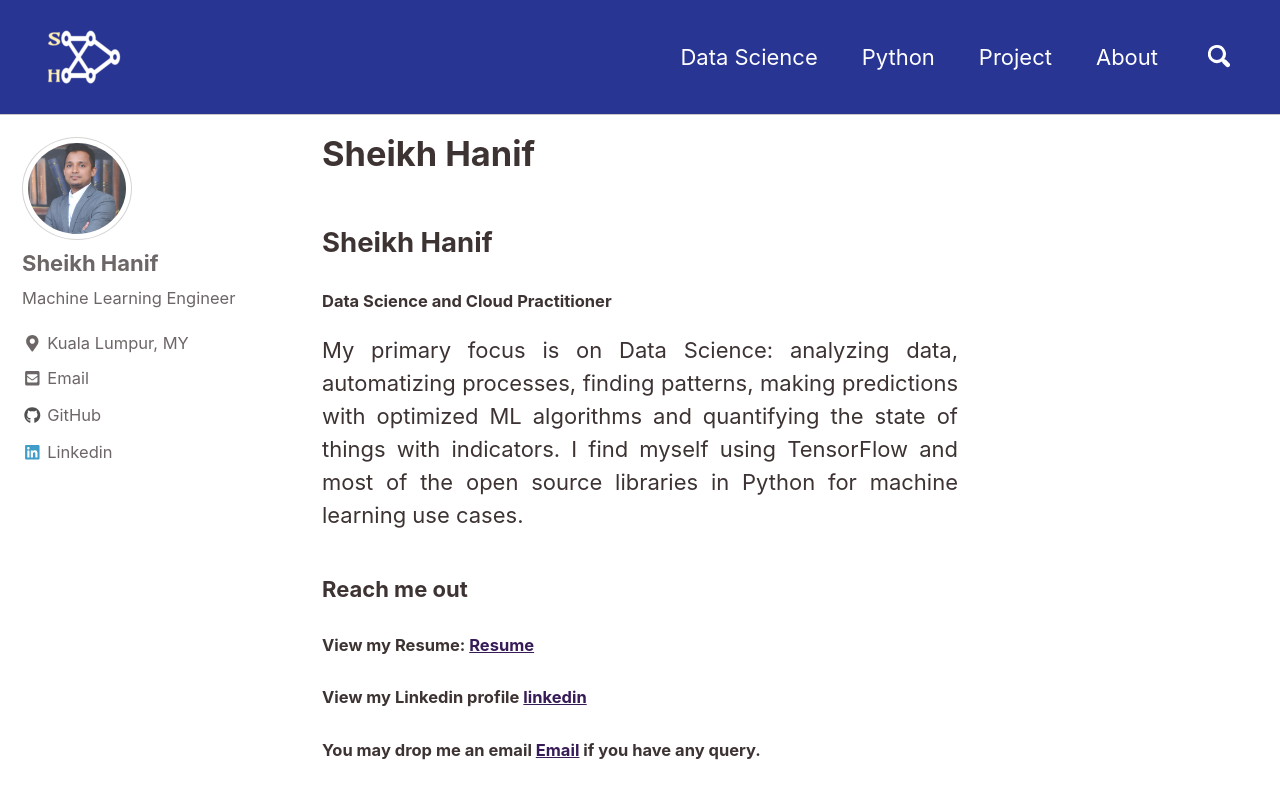
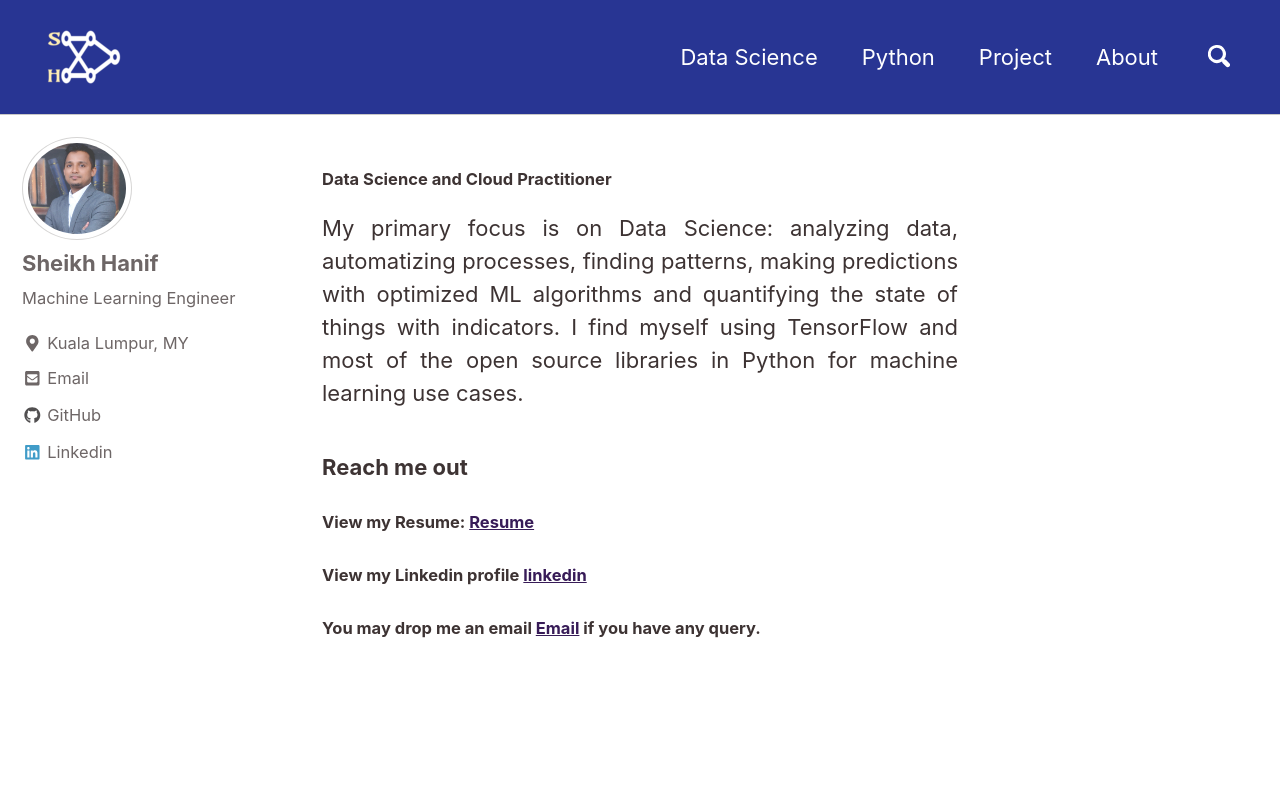
Before and after one commit to sheikhhanif/sheikhhanif.github.io, a Jekyll site: the page built from _pages/about.md, in a window 1280 px wide and 900 px high. Shown: the top 799 px of the window. Built offline with Jekyll 4.4.1, drawn with Linux system fonts in a browser that asks for light colours; cached includes are drawn as plain includes; nearby versions of some CDN libraries; comment, search, counter and statistics services are not loaded; our own code applies the rules of GitHub Pages for plain Markdown files.

Commit message:
Update about.md

```diff
--- a/_pages/about.md
+++ b/_pages/about.md
@@ -3,8 +3,6 @@ layout: archive
 author_profile: true
 permalink: /about/
 ---
-
-## Sheikh Hanif
 #### Data Science and Cloud Practitioner
 
 My primary focus is on Data Science: analyzing data, automatizing processes, finding patterns, making predictions with optimized ML algorithms and quantifying the state of things with indicators. I find myself using TensorFlow and most of the open source libraries in Python for machine learning use cases.
```
